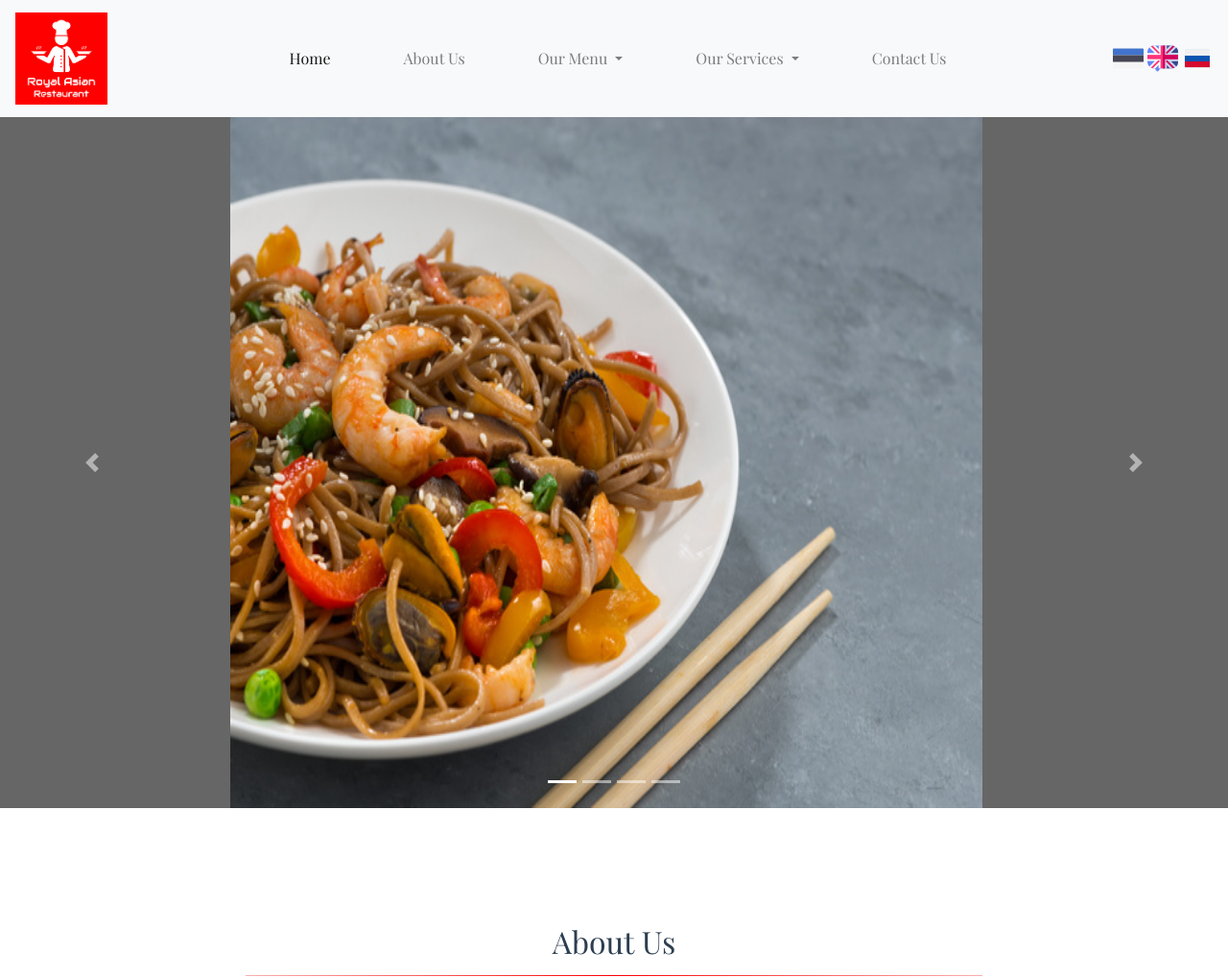
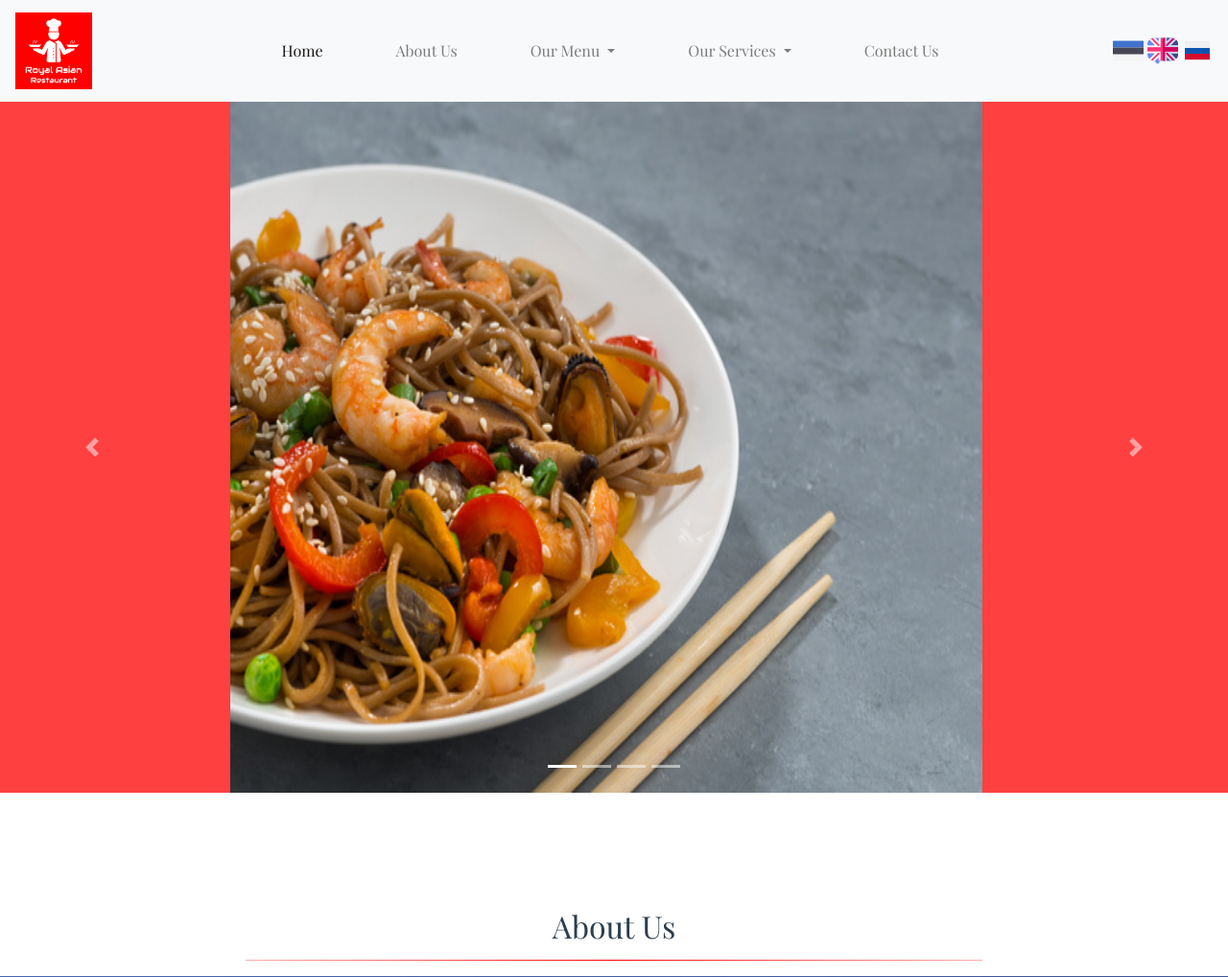
Before and after one commit to dasrajanraj/dasrajanraj.github.io, a PHP site: page / in a window 1280 px wide. Shown: the top 1018 px of the page at 96% size. Run offline with PHP 8.4, Linux system fonts and the light colour scheme; some libraries are stand-ins or nearby versions.

Commit message:
about-us image fixed

```diff
--- a/component/css/style.css
+++ b/component/css/style.css
@@ -24,8 +24,8 @@ header{
     float: right;
 }
 .navbar-brand > img{
-    width: 12vh;
-    height: 12vh;
+    width: 10vh;
+    height: 10vh;
 }
 
 .navbar-nav > li{
@@ -47,7 +47,7 @@ header{
     height:10vh;
 }
 .carousel-inner{
-    background-color: rgba(0, 0, 0, 0.6);
+    background-color: rgba(255, 0,0,0.75);
 }
 .carousel-inner > .carousel-item > img{
     padding-left:30vh ;
--- a/index.html
+++ b/index.html
@@ -129,15 +129,16 @@
               <!-- The slideshow -->
               <div class="carousel-inner" id="carao">
                 <div class="carousel-item active">
-                  <img class="abt" src="./component/Image/about_nep1" alt="img1">
+                  <img class="abt" src="./component/Image/about_nep1.jpg" alt="img1">
                 </div>
-                  <div class="carousel-inner" id="carao">
-                <div class="carousel-item active">
+
+                <div class="carousel-item">
                   <img class="abt" src="./component/Image/about_tallinn33.jpg" alt="img2">
                 </div>
-                 <div class="carousel-inner" id="carao">
-                <div class="carousel-item active">
+
+                <div class="carousel-item">
                   <img class="abt" src="./component/Image/about1.jpg" alt="img3">
+              </div>
               </div>
               <!-- Left and right controls -->
               <a class="carousel-control-prev" href="#demo" data-slide="prev">
```
